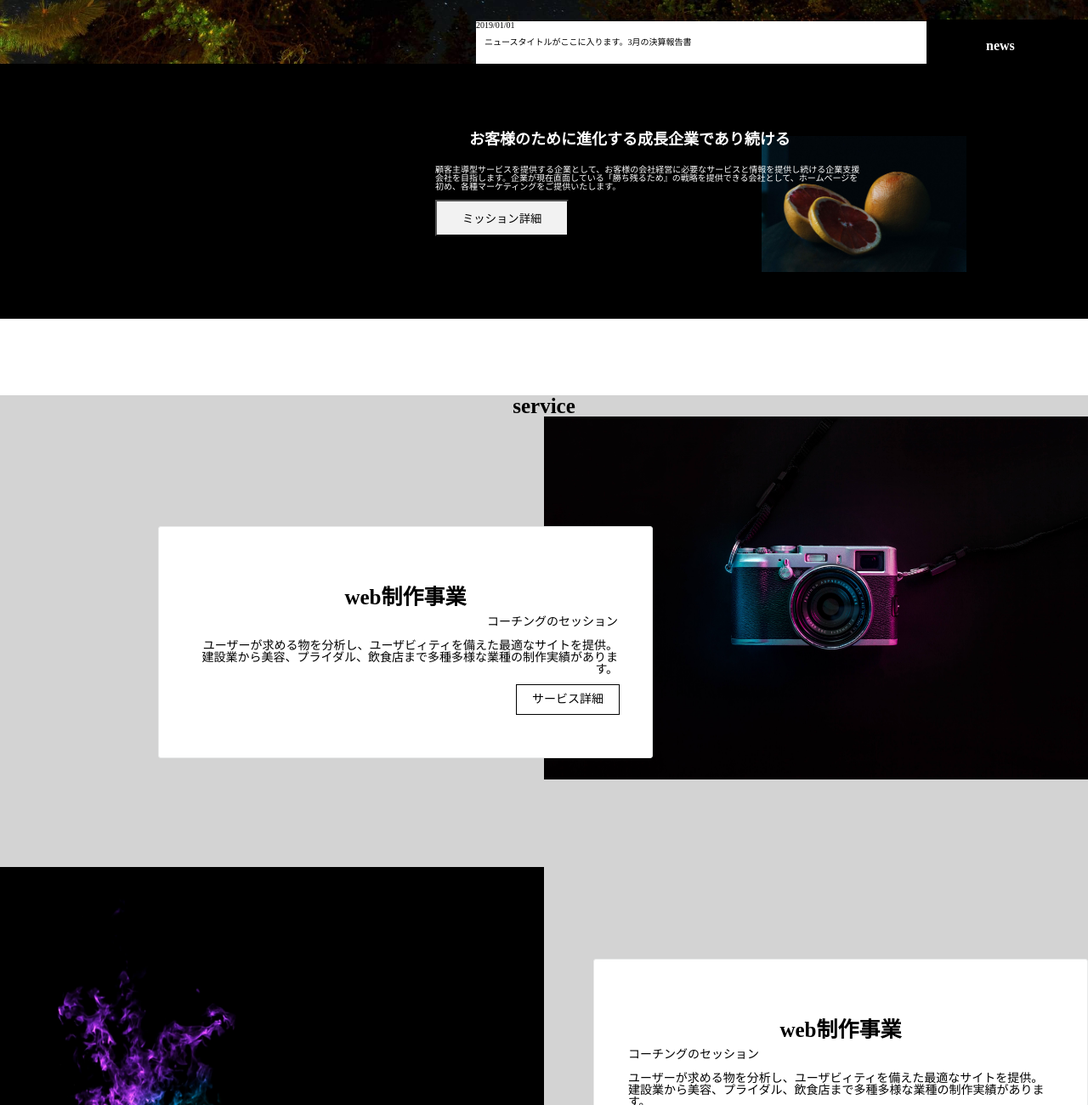
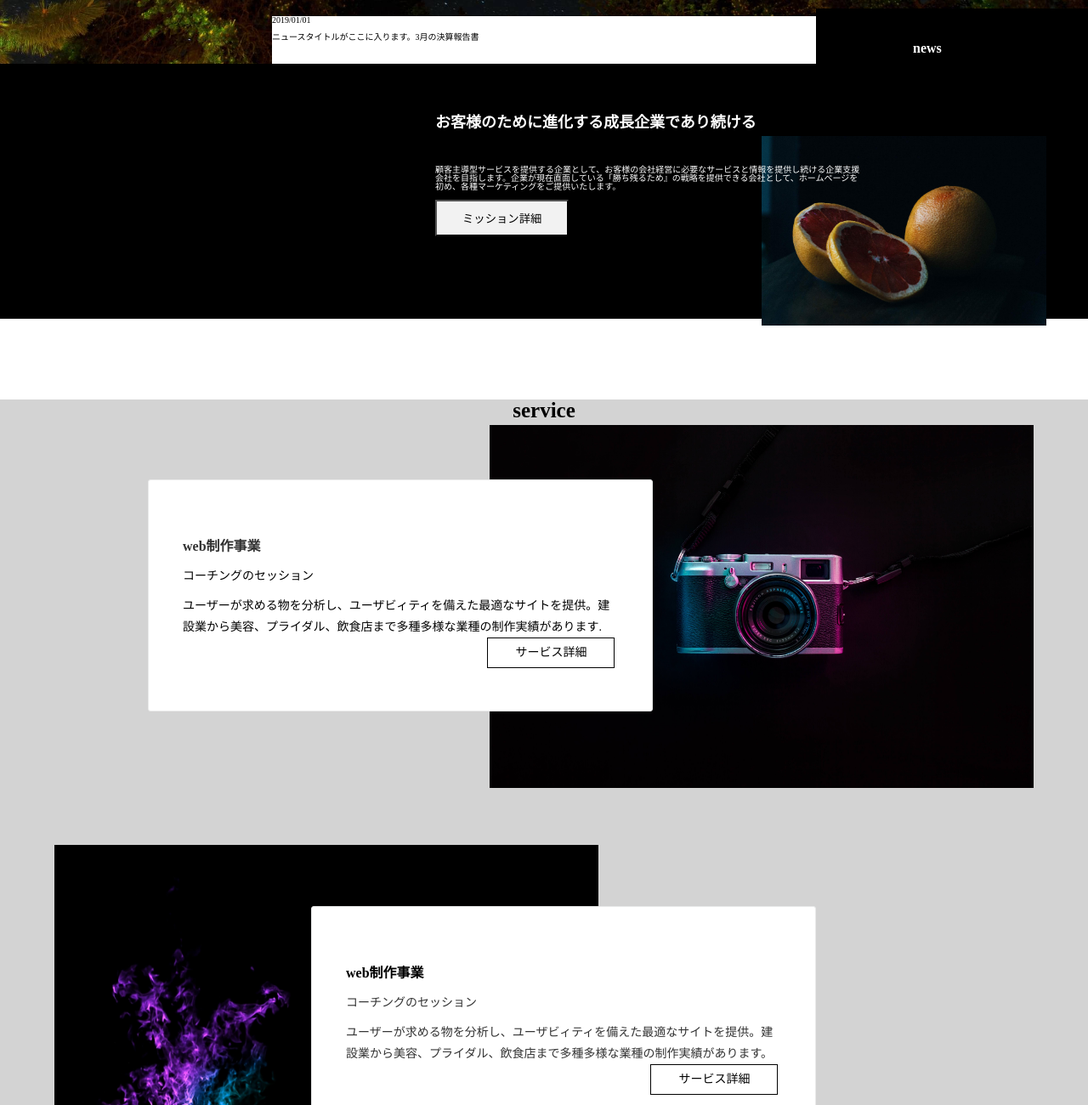
Before and after one commit to sashoyusuke/0218, a plain HTML site: page index.html in a window 1280 px wide. Shown: the part 560-1860 px from the top of the page at 85% size. Drawn offline with Linux system fonts and the light colour scheme.

Commit message:
first-commit

```diff
--- a/css/style.css
+++ b/css/style.css
@@ -125,10 +125,12 @@ input, select {
   margin-right: 14px;
   margin-top: 10px;
   font-size: 7px;
+
 }
 
 .header-nav a{
   color:white;
+  text-decoration: none;
 }
 
 #eyecatch{
@@ -152,16 +154,16 @@ input, select {
 }
 .news-text{
   background: white;
-  width: 700px;
+  width: 70%;
   color: black;
   font-size: 10px;
   position: absolute;
   bottom: 0;
   right: 0;
-  padding-right: 20px;
-  padding-bottom: 20px;
-  margin-top: 20px;
-  margin-left: 80px;
+  padding-right: 5%;
+  padding-bottom: 2%;
+  margin-top: 4%;
+  margin-left: 5%;;
 }
 .news-title h3{
   color: white;
@@ -171,13 +173,14 @@ input, select {
 }
 
 .news-title{
-  color: white;
   background: black;
   position: absolute;
   bottom: 0;
   right: 0;
-  padding: 3px 20px;
-  width: 150px;
+  padding-top: 1.5%;
+  padding-right: 5%;
+  padding-left: 5%;
+  width: 15%;
 }
 
 
@@ -215,6 +218,7 @@ input, select {
 
 .footer-nav a{
   color: white;
+  text-decoration: none;
 }
 
 
@@ -233,13 +237,13 @@ input, select {
 .concept-wrap{
   margin-left: 10%;
   padding: 5% 5%;
+  text-align: left;
 }
 
 .concept-wrap h3{
   font-weight: bold;
   font-size: 18px;
   color: white;
-  padding: 20px 40px;
   text-align:center;
   position: absolute;
   top: 20%;
@@ -264,7 +268,6 @@ input, select {
   background-color:#f2f2f2;
   color:black;
   margin-top: 40px;
-
   position: absolute;
   top: 40%;
   left: 40%;
@@ -301,6 +304,14 @@ input, select {
   font-weight: bold;
   color: black;
   font-size: 25px;
+  margin-top: 5px;
+  margin-bottom: 5px;
+  }
+
+
+.card-title{
+  text-align: left;
+  margin-left: 2.5%;
 }
 
 .camera{
@@ -308,9 +319,12 @@ input, select {
   position: relative;
 }
 
+.camera img {
+  margin-right: 5%;
+}
 
 .card {
-  width: 500px;
+  width: 40%;
   padding: 70px 40px 50px; /* 上20px 左右12px 下10px */
   color: #333;
   border: 1px solid #e9eaea; /* ボックスの周囲に線を引きます */
@@ -318,21 +332,28 @@ input, select {
   transition: 0.3s;
   background: white;
   position: absolute;
-  top: 30%;
+  top: 15%;
   right: 40%;
-  margin-bottom: 5%;
 }
 
-.title,
-.text {
-  margin: 0;
+.one{
   color: black;
+  font-size: 14px;
+  text-align: left;
+  margin-top: 20px;
+  margin-bottom: 15px;
 }
 
-.text {
-  padding: 10px 0;
+.two{
+  color: black;
   font-size: 14px;
+  text-align: left;
+  line-height: 25px;
 }
+.card h5{
+  text-align: left;
+}
+
 
 .mission {
   display: block; /* aタグはinline要素なのでblock要素にしてwidthを持たせます */
@@ -342,17 +363,23 @@ input, select {
   background-color: white;
   border: 1px solid black;
   padding: 10px 10px;
-  width: 100px;
-  margin-left: 380px;
+  width: 25%;
+  margin-left: 70%;
+  text-decoration: none;
 }
 
 .service-1{
 text-align:left;
 position: relative;
-margin-top: 100px;
+margin-top:5%;
+}
+
+.service-1 img{
+  margin-left: 5%;
+
 }
 .card-2 {
-  width: 500px;
+  width: 40%;
   padding: 70px 40px 50px; /* 上20px 左右12px 下10px */
   color: #333;
   border: 1px solid #e9eaea; /* ボックスの周囲に線を引きます */
@@ -360,22 +387,23 @@ margin-top: 100px;
   transition: 0.3s;
   background: white;
   position: absolute;
-  top: 30%;
-  right:0;
-  margin-bottom: 5%;
+  top: 20%;
+  right:25%;
 }
 
-.title-2,
-.text-2 {
-  margin: 0;
+.card-2 h5{
   color: black;
 }
 
-.text-2 {
-  padding: 10px 0;
+.three{
   font-size: 14px;
+  margin-top: 20px;
+  margin-bottom: 15px;
 }
-
+.four{
+  font-size: 14px;
+  line-height: 25px;
+}
 
 
 .mission-2 {
@@ -386,8 +414,9 @@ margin-top: 100px;
   background-color: white;
   border: 1px solid black;
   padding: 10px 10px;
-  width: 100px;
-  margin-left: 380px;
+  width: 25%;
+  margin-left: 70%;
+  text-decoration: none;
 }
 
 
--- a/index.html
+++ b/index.html
@@ -28,8 +28,9 @@
     <div id="eyecatch">
       <p>機械では出来ない仕事を</p>
       <div class="news-wrap">
-        <div class="news-text">2019/01/01<br><br>　ニュースタイトルがここに入ります。3月の決算報告書</div>
-        <div class="news-title"><h3>news</h3></div>
+        <div class="news-text">2019/01/01<br><br> ニュースタイトルがここに入ります。3月の決算報告書</div>
+        <div class="news-title">
+          <h3>news</h3></div>
       </div>
        </div>
 </main>
@@ -40,7 +41,7 @@
       <button class="button-mission" type="submit">ミッション詳細</button>
     </div>
   </div>
-    <div class="orange"><img src="./img/mission-img.jpg" alt="orange" width="180%" height="180%"  /></div>
+    <div class="orange"><img src="./img/mission-img.jpg" alt="orange" width="250%" height="250%"  /></div>
   </div>
   <div id="margin"></div>
 
@@ -49,20 +50,19 @@
   <div class="camera">
     <img src="./img/service2.jpg" alt="camera"  height="100%" width="50%" />
     <div class="card">
-      <h3 class="title">web制作事業</h3>
-      <p class="text">
-　　　　コーチングのセッション<br><br>ユーザーが求める物を分析し、ユーザビィティを備えた最適なサイトを提供。建設業から美容、プライダル、飲食店まで多種多様な業種の制作実績があります。
-      </p>
-      <a class="mission"　href="#">サービス詳細</a>
+      <h5>web制作事業</h5>
+      <p class="one">コーチングのセッション</p>
+      <p class="two">ユーザーが求める物を分析し、ユーザビィティを備えた最適なサイトを提供。建設業から美容、プライダル、飲食店まで多種多様な業種の制作実績があります.</p>
+
+      <a class="mission" href="#">サービス詳細</a>
       </div>
   </div>
   <div class="service-1">
     <img src="./img/service1.jpg" alt="service-1" height="50%" width="50%" />
     <div class="card-2">
-      <h3 class="title-2">web制作事業</h3>
-      <p class="text">
-        コーチングのセッション<br><br>ユーザーが求める物を分析し、ユーザビィティを備えた最適なサイトを提供。建設業から美容、プライダル、飲食店まで多種多様な業種の制作実績があります。
-      </p>
+      <h5>web制作事業</h5>
+      <p class="three">コーチングのセッション</p>
+      <p class="four">ユーザーが求める物を分析し、ユーザビィティを備えた最適なサイトを提供。建設業から美容、プライダル、飲食店まで多種多様な業種の制作実績があります。</p>
       <a class="mission-2" href="#">サービス詳細</a>
     </div>
   </div>
```
